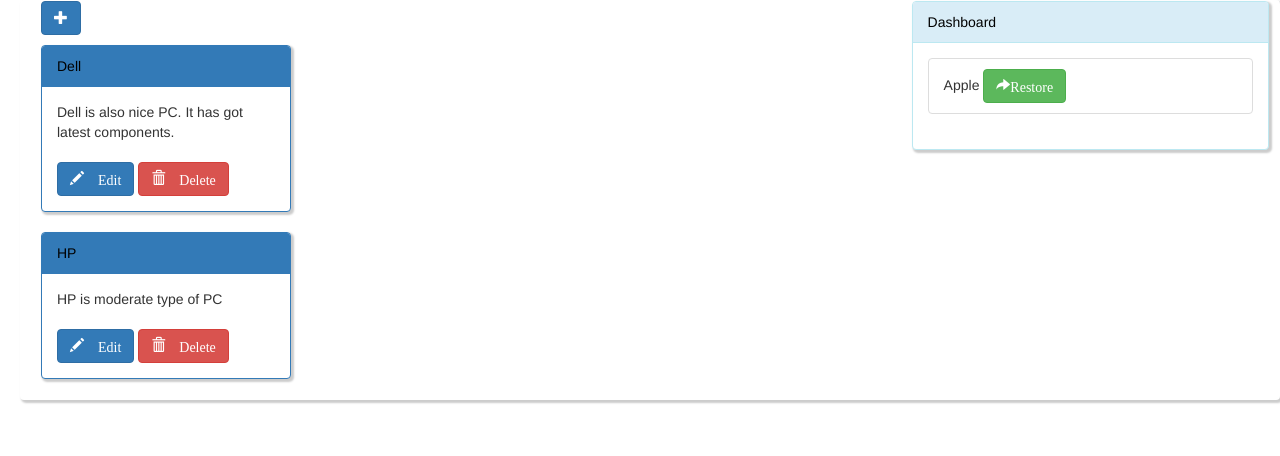
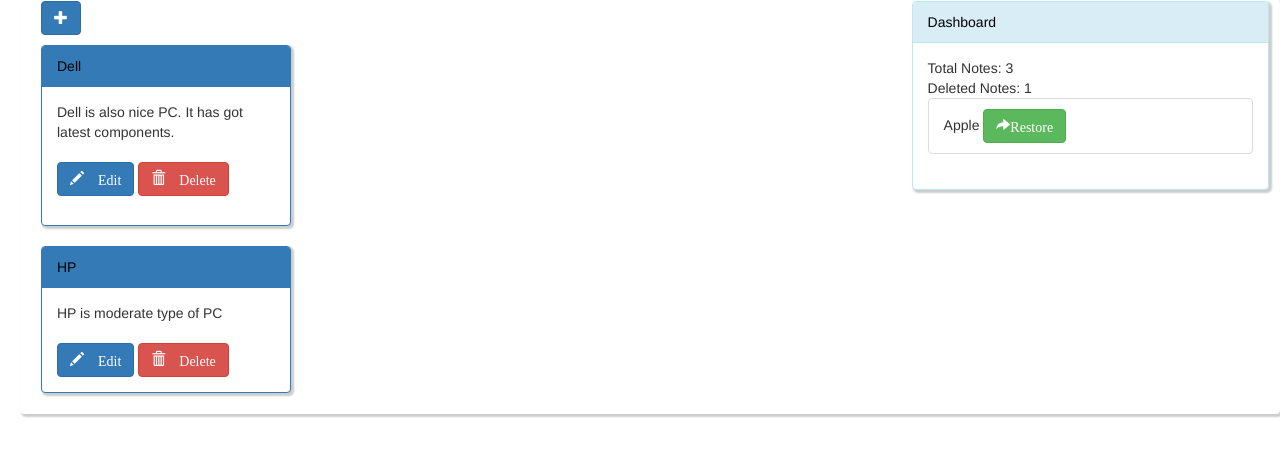
Before and after one commit to bibekk/ReactNoteAppFireBase, a React (Create React App) app: page / in a window 1280 px wide. Shown: the top 456 px of the page. Built offline with nearby package versions, Linux system fonts and the light colour scheme.

Commit message:
added feature to count total and deleted notes in Dashboard Component, used array filter to counted deleted and array length to display total

```diff
--- a/src/Components/App.js
+++ b/src/Components/App.js
@@ -16,7 +16,7 @@
         this.restoreNote = this.restoreNote.bind(this);
     }
 
-    //better to use this function
+    //better to use this function than declaring the state in constructor
     componentWillMount(){
         this.state = {
             notes: [
@@ -78,6 +78,7 @@
     restoreNote(id){
         var statecopy = Object.assign({},this.state);
         statecopy.notes[id].active = true;
+        statecopy.notes[id].editmode = false;
         this.setState(statecopy);
     }
 
@@ -85,7 +86,7 @@
     render(){
 
         return(
-            <div className="panel"><div className="dashboard"><Dashboard restoreNoteCallBack={this.restoreNote}  deletednotes={this.state.notes} /></div>
+            <div className="panel"><div className="dashboard"><Dashboard restoreNoteCallBack={this.restoreNote}  notes={this.state.notes} /></div>
 
             <button onClick={this.newNote} className="btn btn-primary addNote"><span className="glyphicon glyphicon-plus"></span></button>
                  {
--- a/src/Components/Dashboard.js
+++ b/src/Components/Dashboard.js
@@ -1,13 +1,12 @@
 import React from 'react';
 
 class Dashboard extends React.Component{
-   constructor(props){
-       super(props);
 
-       this.state = {
-           notes: ''
-       }
-   }
+    //for filtering the array with the state active is false for getting total deleted notes
+    filterInactive(item){
+        return item.active === false;
+    }
+
 
     render(){
         return(
@@ -15,9 +14,14 @@
                 <div className="panel panel-info">
                     <div className="panel-heading">Dashboard</div>
                     <div className="panel-body">
+                    <div>
+                       <div>Total Notes: {this.props.notes.length} </div>
+                       <div>Deleted Notes: { this.props.notes.filter(this.filterInactive).length}</div>
+
+                    </div>
                     <ul className="list-group">
                        {
-                          this.props.deletednotes.map(function(item,i){
+                          this.props.notes.map(function(item,i){
                                if(!item.active){
                                     return(
                                             <li className="list-group-item" key={i}>{item.title} <button className="btn btn-success" onClick={()=> this.props.restoreNoteCallBack(i)}> <span className="glyphicon glyphicon-share-alt">Restore</span></button></li>
```
